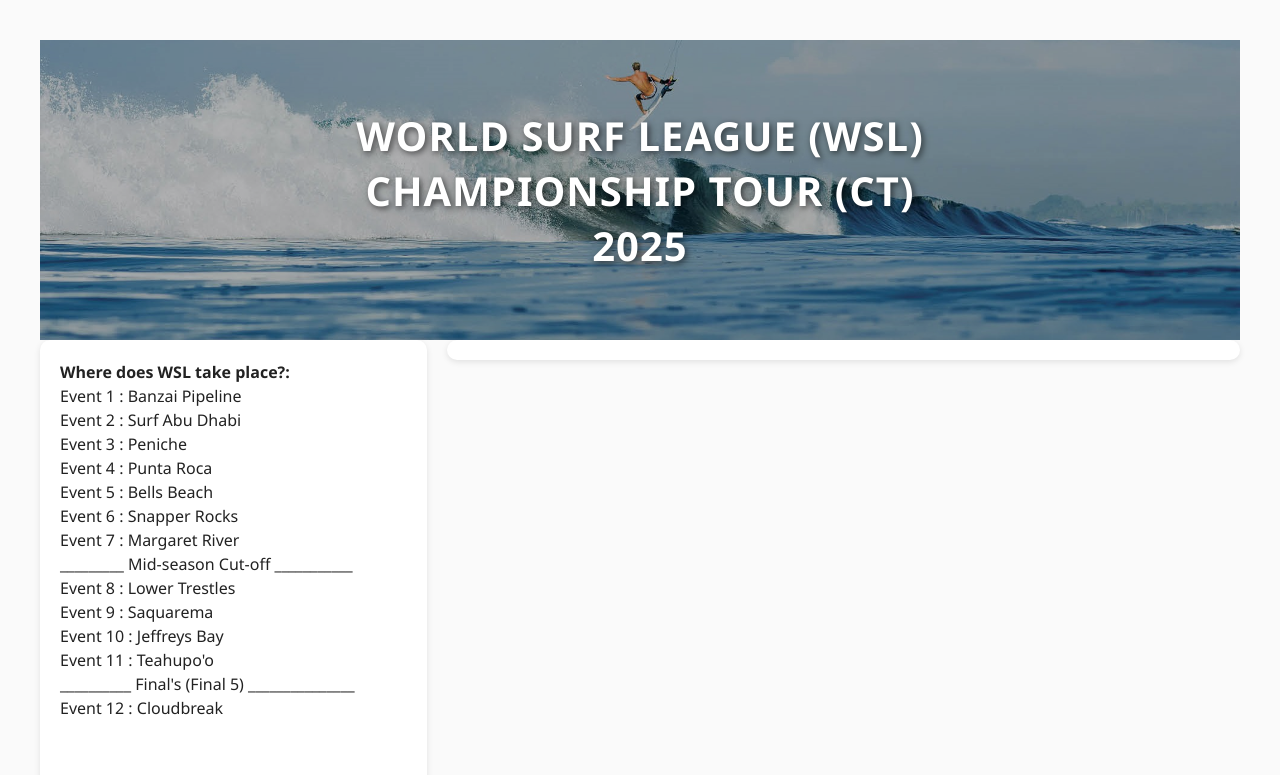
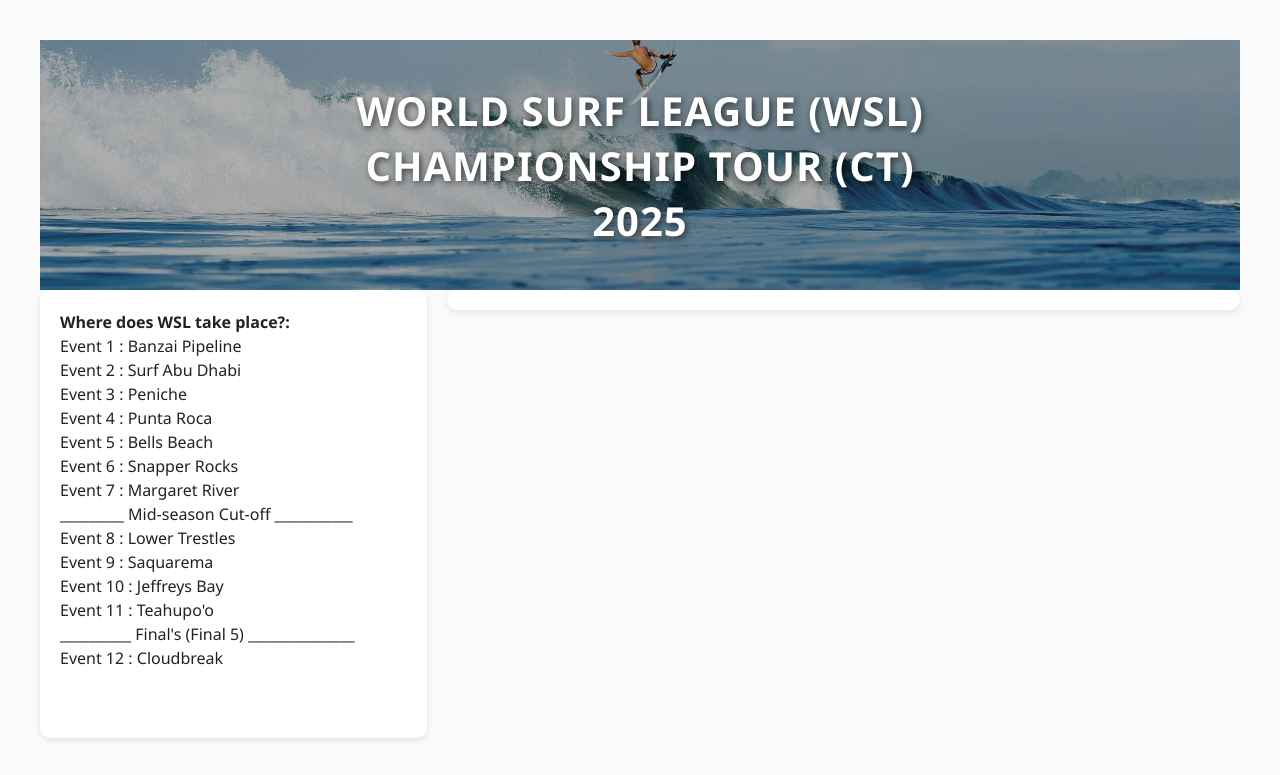
Before and after one commit to Lachlan-Casey/Assignment2, a plain HTML site: page index.html in a window 1280 px wide. Shown: the top 775 px of the page. Drawn offline with Linux system fonts and the light colour scheme; a script that the page names is missing.

Commit message:
Update index.html

```diff
--- a/index.html
+++ b/index.html
@@ -63,7 +63,7 @@
     .banner {
       position: relative;
       width: 100%;
-      height: 300px;                /* Adjust height as needed */
+      height: 250px;                /* Adjust height as needed */
       overflow: hidden;
     }
 
@@ -72,6 +72,7 @@
       height: 100%;
       object-fit: cover;             /* Ensures image fills area */
       filter: brightness(70%);       /* Optional: darken for readable text */
+      margin-bottom: 40px;
     }
 
 .banner-text {
```
